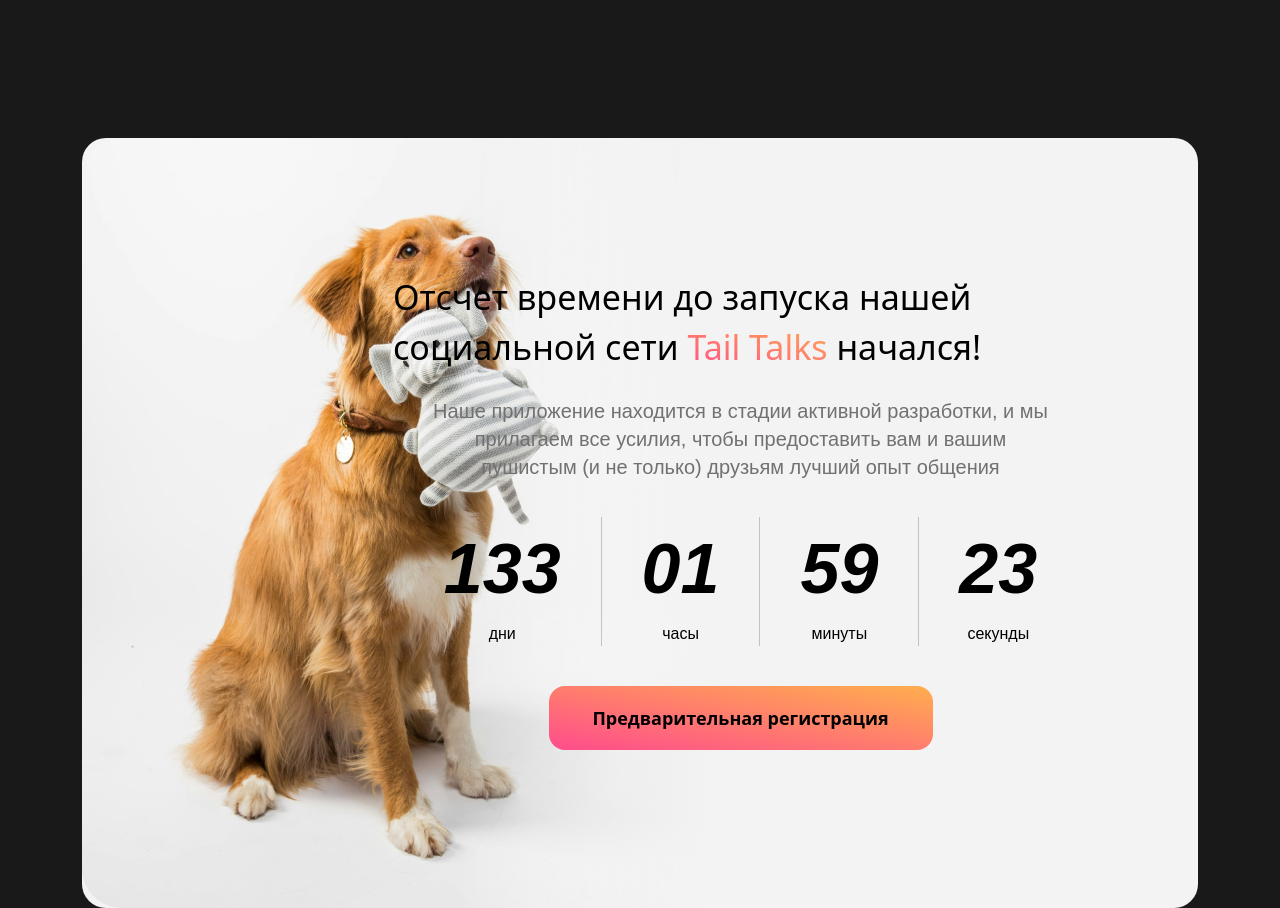
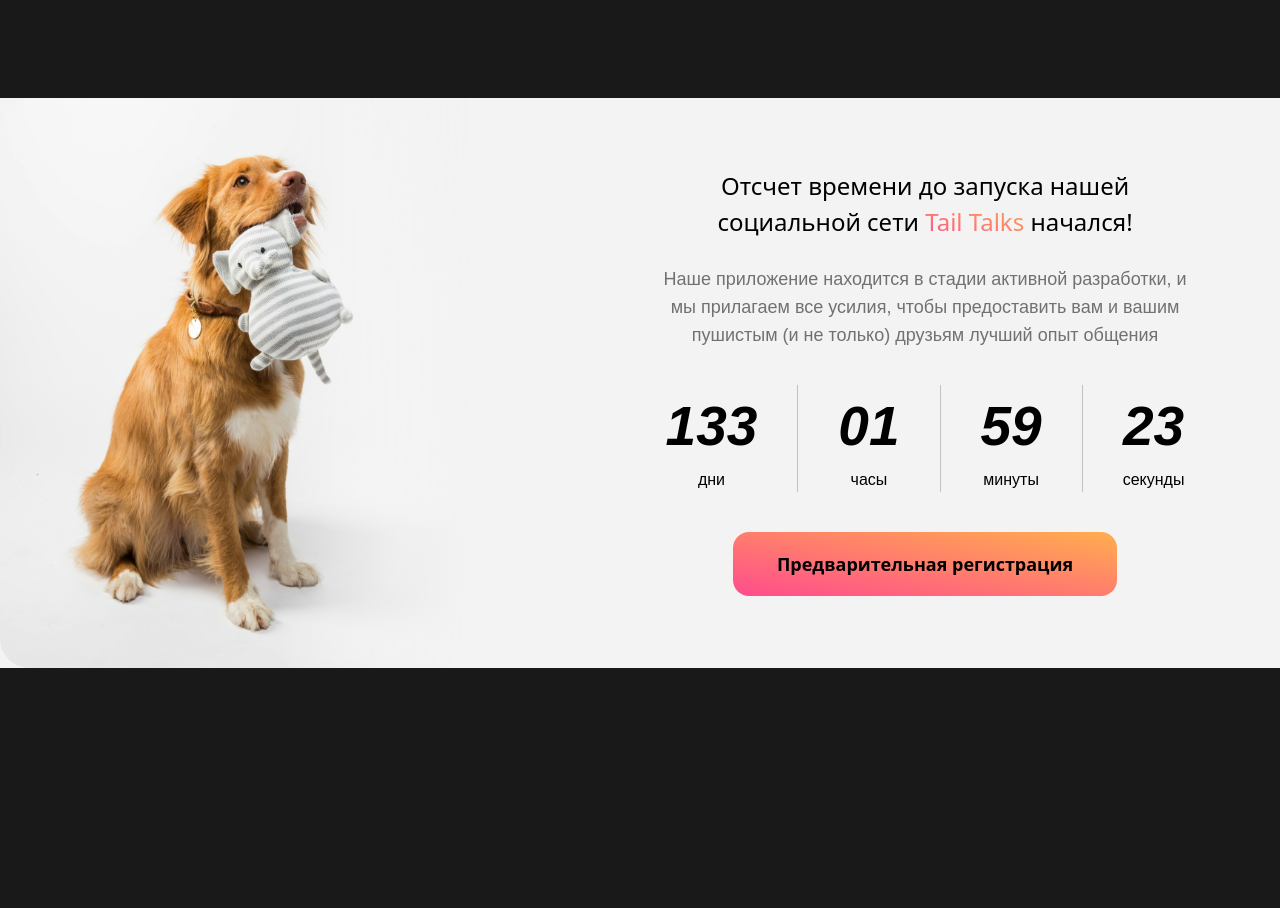
Before and after one commit to TailTalks/DevFront, a React (Create React App) app: page / in a window 1280 px wide. Shown: the part 2666-3574 px from the top of the page. After the commit the page ends 3334 px from the top, so only its background shows below. Built offline with nearby package versions, Linux system fonts and the light colour scheme.

Commit message:
fix resolution 1024px in countdown block

```diff
--- a/src/app/App.tsx
+++ b/src/app/App.tsx
@@ -190,7 +190,7 @@
 					</div>
 					<div className='2xl:grow flex flex-col justify-between items-center w-1/2 min-w-[448px] xl:min-w-[590px] relative'>
 							<img src={telegramDog} alt="" className='rounded-2xl w-[448px] h-[270px] xl:w-[590px] xl:h-[350px] 3xl:w-[790px] 3xl:h-[500px] 3xl:mb-10'/>
-							<img src={notesLabel} alt="" className='absolute w-[52px] h-[52px] xl:w-[99px] xl:h-[99px] right-[-10px] 3xl:right-[180px] 4xl:right-[340px] top-[-20px] xl:top-[-36px]'/>
+							<img src={notesLabel} alt="" className='absolute w-[52px] h-[52px] xl:w-[99px] xl:h-[99px] right-[-10px] 2xl:right-[30px] 3xl:right-[180px] 4xl:right-[340px] top-[-20px] xl:top-[-36px]'/>
 							<div className='3xl:w-[790px]'>
 								<h3 className='font-sans font-semibold dark:text-white text-2xl xl:text-[26px] 3xl:text-4xl text-black-50 mt-20'>
 									Сообщество Tail Talks в Telegram
@@ -208,33 +208,35 @@
 				</div>
 
 				{/*end TailTalks in telegram */}
+				</div>
+      {/* end container */}
 
 				{/*registation*/}
 
-				<div className='h-[770px] bg-[#F3F3F3] rounded-3xl bg-counterDog bg-left bg-no-repeat mt-[140px] mx-[-62px] flex justify-end 3xl:justify-center'>
-					<div className='w-[805px] h-[500px] flex flex-col items-center mt-[134px] mb-[136px] pr-[110px]'>
-						<h3 className='font-sans text-[#000000] text-[34px] leading-[50px] font-medium'>
+				<div className='xl:container mx-auto h-[570px] xl:h-[770px] bg-[#F3F3F3] xl:rounded-3xl bg-counterDog bg-contain bg-left bg-no-repeat mt-[100px] xl:mt-[140px] flex justify-end 3xl:justify-center'>
+					<div className='w-[530px] xl:w-[670px] h-[500px] flex flex-col items-center mt-[70px] xl:mt-[134px] mb-[136px] mr-[90px] xl:mr-[110px]'>
+						<h3 className='font-sans text-[#000000] text-2xl xl:text-[34px] text-center leading-[36px] xl:leading-[50px] font-medium'>
 						Отсчет времени до запуска нашей социальной сети
 						<span className='bg-clip-text text-transparent bg-orangeGradient'> Tail Talks </span> начался!
 						</h3>
-						<p className='font-Rubik Variable font-light text-xl text-[#717171] mt-[25px] text-center px-10'>
+						<p className='font-Rubik Variable font-light text-lg xl:text-xl text-[#717171] mt-[25px] text-center xl:px-10'>
 						Наше приложение находится в стадии активной разработки, и мы прилагаем все усилия, чтобы предоставить вам и вашим пушистым (и не только) друзьям лучший опыт общения
 						</p>
 						<div className='flex mt-9'>
 							<div className='flex flex-col justify-center items-center border-r border-[black]/20 px-10'>
-								<span className='font-Rubik Variable font-semibold italic text-[70px]'>133</span>
+								<span className='font-Rubik Variable font-semibold italic text-[55px] xl:text-[70px]'>133</span>
 								<span className='font-Rubik Variable font-light text-base'>дни</span>
 							</div>
 							<div className='flex flex-col justify-center items-center border-r border-[black]/20 px-10'>
-								<span className='font-Rubik Variable font-semibold italic text-[70px]'>01</span>
+								<span className='font-Rubik Variable font-semibold italic text-[55px] xl:text-[70px]'>01</span>
 								<span className='font-Rubik Variable font-light text-base'>часы</span>
 							</div>
 							<div className='flex flex-col justify-center items-center border-r border-[black]/20 px-10'>
-								<span className='font-Rubik Variable font-semibold italic text-[70px]'>59</span>
+								<span className='font-Rubik Variable font-semibold italic text-[55px] xl:text-[70px]'>59</span>
 								<span className='font-Rubik Variable font-light text-base'>минуты</span>
 							</div>
 							<div className='flex flex-col justify-center items-center px-10'>
-								<span className='font-Rubik Variable font-semibold italic text-[70px]'>23</span>
+								<span className='font-Rubik Variable font-semibold italic text-[55px] xl:text-[70px]'>23</span>
 								<span className='font-Rubik Variable font-light text-base'>секунды</span>
 							</div>
 						</div>
@@ -245,6 +247,8 @@
 				</div>
 
 				{/*end registration*/}
+			{/* container */}
+			<div>
 
       </div>
       {/* end container */}
```
